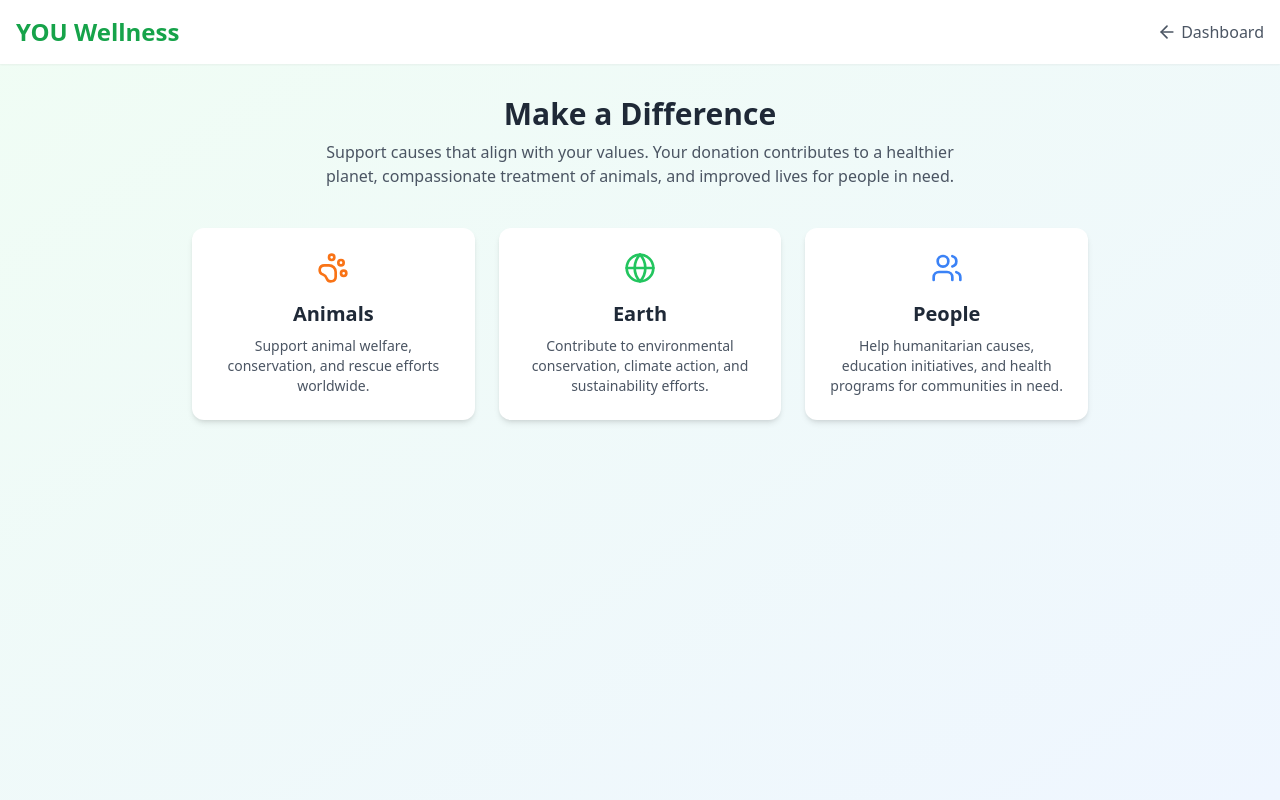
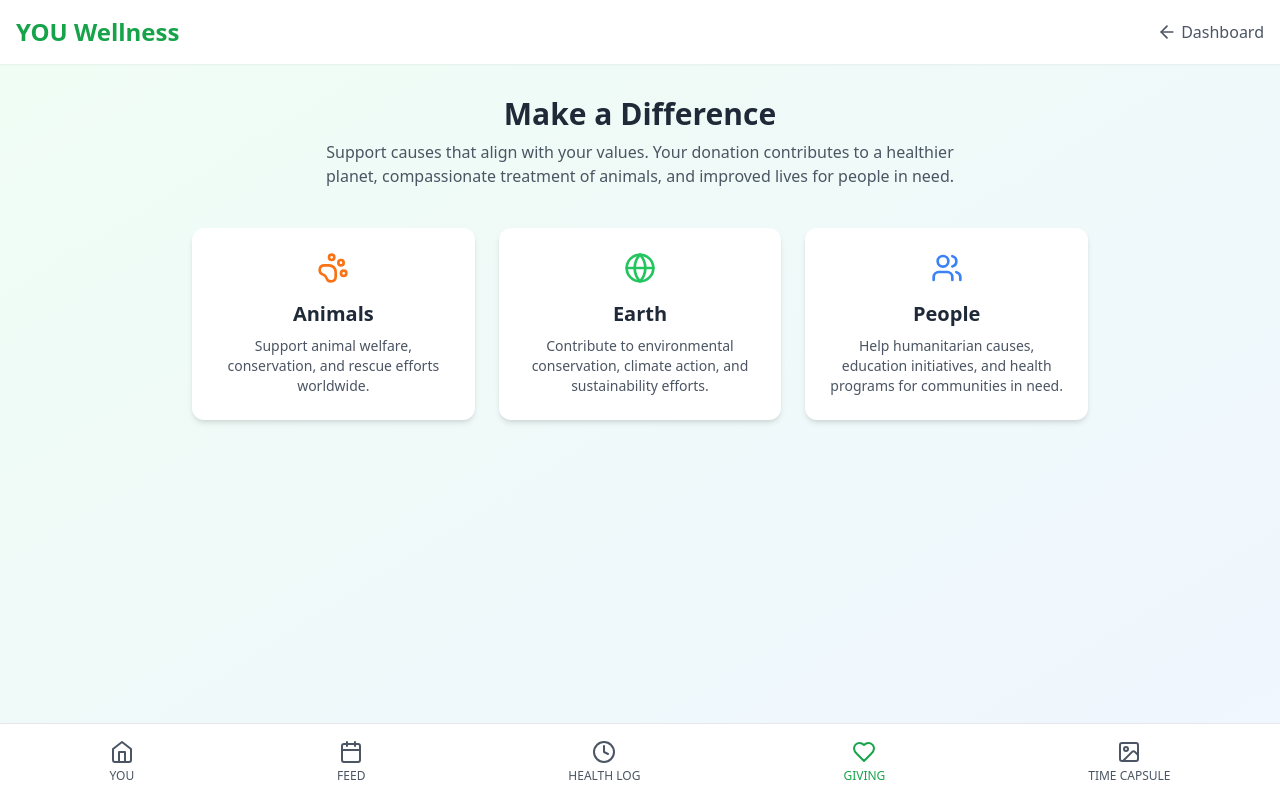
Before and after one commit to TheSamanthaWilliams/you-wellness-app, a Next.js app: page /donate in a window 1280 px wide. Built offline with nearby package versions, Linux system fonts and the light colour scheme.

Commit message:
Update page.js

```diff
--- a/app/donate/page.js
+++ b/app/donate/page.js
@@ -4,6 +4,7 @@
 import { useRouter } from 'next/navigation';
 import Link from 'next/link';
 import { Heart, ArrowLeft, Globe, Users, PawPrint } from 'lucide-react';
+import BottomNav from '../components/BottomNav';
 
 export default function DonatePage() {
   const router = useRouter();
@@ -115,7 +116,7 @@
   };
 
   return (
-    <div className="min-h-screen bg-gradient-to-br from-green-50 to-blue-50">
+    <div className="min-h-screen bg-gradient-to-br from-green-50 to-blue-50 pb-20">
       <header className="bg-white shadow-sm">
         <div className="container mx-auto px-4 py-4 flex justify-between items-center">
           <h1 className="text-2xl font-bold text-green-600">YOU Wellness</h1>
@@ -254,6 +255,8 @@
           </div>
         )}
       </main>
+
+      <BottomNav />
     </div>
   );
 }
```
